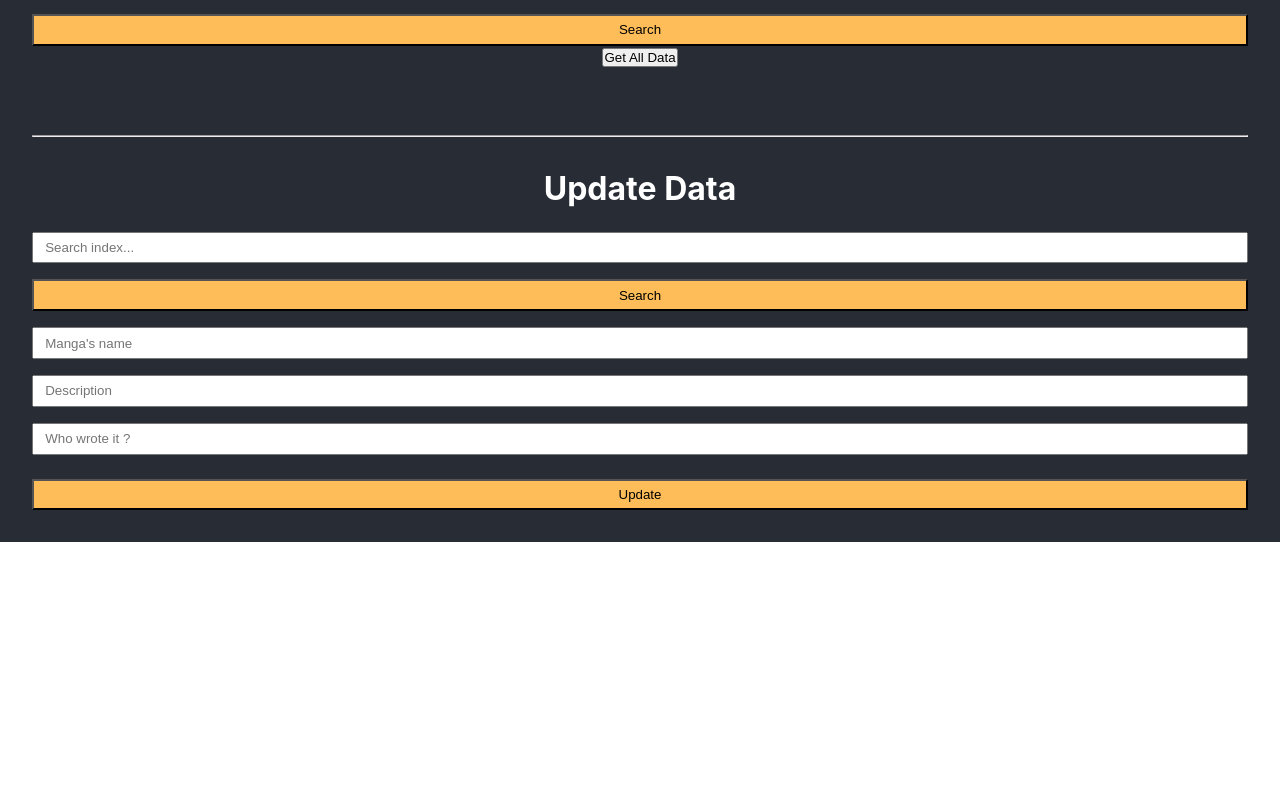
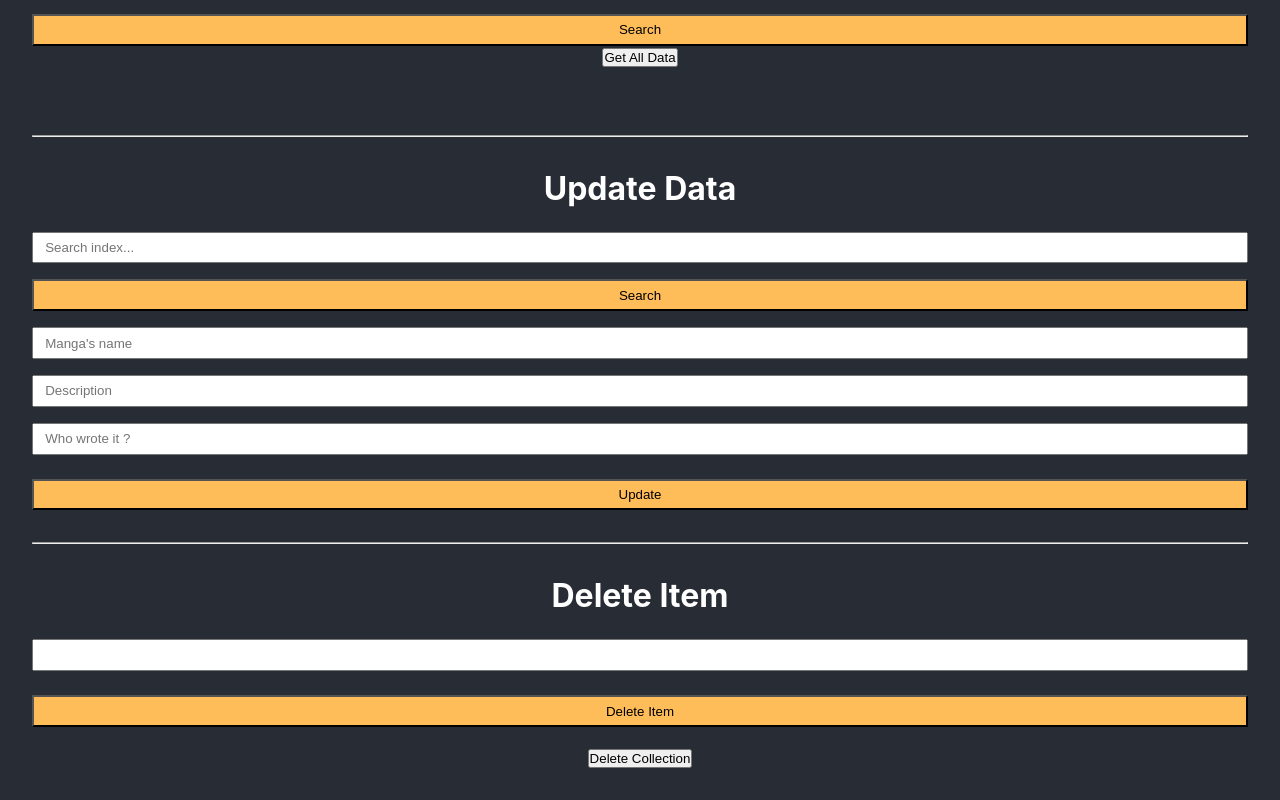
Before and after one commit to doums85/cookie-js, a React (Create React App) app: page / in a window 1280 px wide. Shown: the part 449-1249 px from the top of the page. Before the commit the page ends 991 px from the top, so only its background shows below. Built offline with nearby package versions, Linux system fonts and the light colour scheme; the HTML template or start-up script is replaced by a standard one.

Commit message:
delete item

```diff
--- a/src/App.jsx
+++ b/src/App.jsx
@@ -1,4 +1,4 @@
-import { Add, FetchData, Update } from './components';
+import { Add, Delete, FetchData, Update } from './components';
 import './App.css';
 import { useEffect, useState } from 'react';
 
@@ -56,6 +56,11 @@ function App() {
 
       {/* Update Data */}
       <Update {...{ onChangeHandler, dbRequest }} />
+
+      <hr />
+
+      {/* Delete */}
+      <Delete {...{ onChangeHandler, dbRequest }} />
     </div>
   );
 }
--- /dev/null
+++ b/src/components/Delete.jsx
@@ -0,0 +1,60 @@
+/* eslint-disable no-restricted-globals */
+import React, { useState } from 'react';
+
+export default function Delete({ onChangeHandler, dbRequest }) {
+  const [textEntered, setTextEntered] = useState('');
+
+  function deleteItemHandler(e) {
+    e.preventDefault();
+
+    const transaction = dbRequest.transaction('shonen', 'readwrite');
+    const store = transaction.objectStore('shonen');
+    if (confirm('Are you sure you want to delete this item?')) {
+      const request = store.delete(Number(textEntered));
+
+      request.onsuccess = function (event) {
+        alert(`Successfully deleted`);
+      };
+
+      request.onerror = function (event) {
+        console.log(`Something went wrong : ${event.error.message}`);
+      };
+    }
+  }
+
+
+
+function deleteCollectionHandler() {
+  const dbName = 'manga';
+  const dbVersion = 5;
+  const dbRequest = indexedDB.open(dbName, dbVersion);
+
+  dbRequest.onupgradeneeded = function (event) {
+    const db = event.target.result;
+
+    console.log(db);
+  }
+}
+
+
+  return (
+    <div>
+      <h1>Delete Item</h1>
+      <form>
+        <input
+          type="number"
+          onChange={(e) => onChangeHandler(e)(setTextEntered)}
+        />
+        <input
+          onClick={(e) => deleteItemHandler(e)}
+          type="submit"
+          value="Delete Item"
+        />
+      </form>
+
+      <br />
+
+      <button onClick={deleteCollectionHandler}>Delete Collection</button>
+    </div>
+  );
+}
--- a/src/components/index.js
+++ b/src/components/index.js
@@ -1,3 +1,4 @@
 export { default as Add } from './Add';
 export { default as FetchData } from './FetchData'
 export { default as Update } from './Update'
+export { default as Delete } from './Delete'
```
